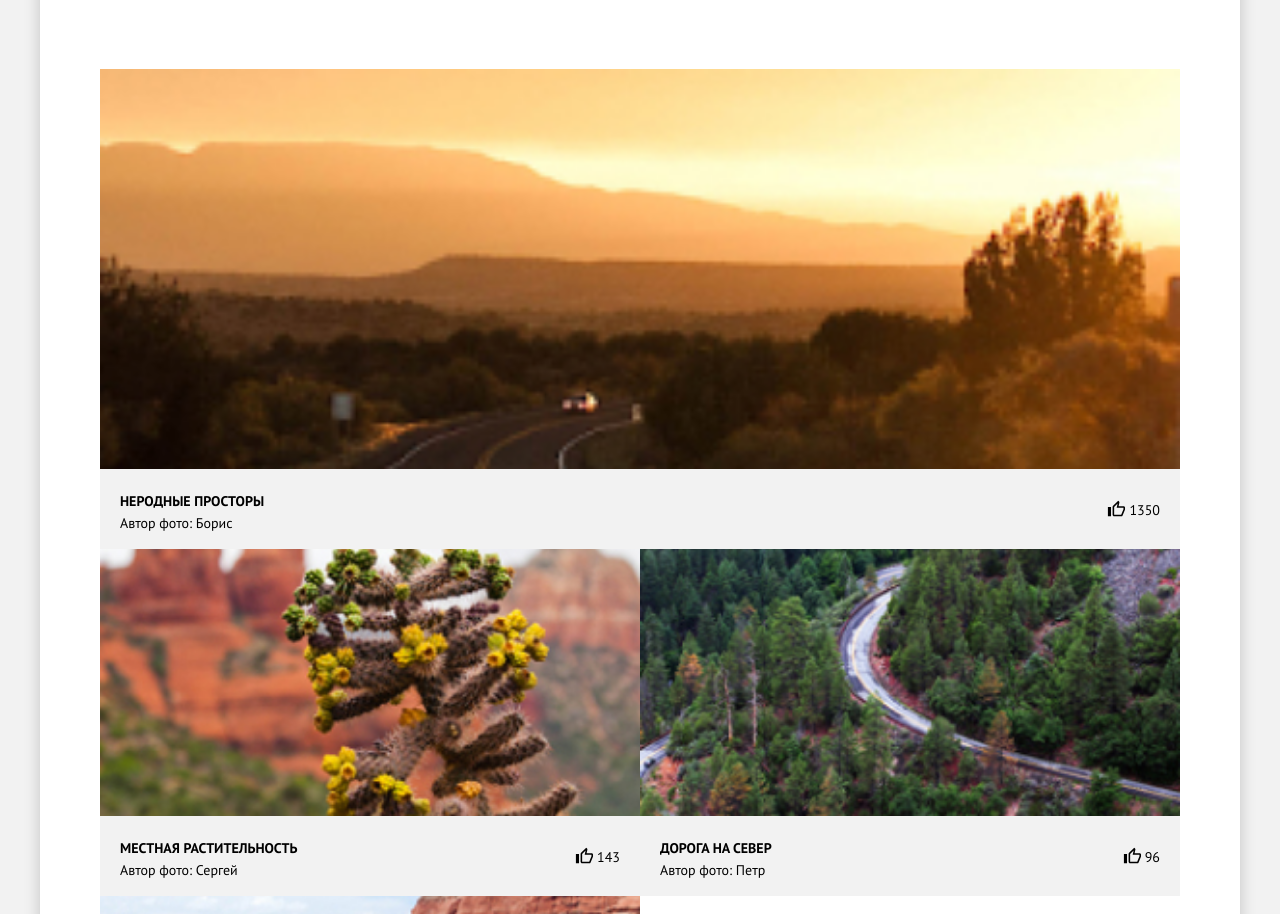
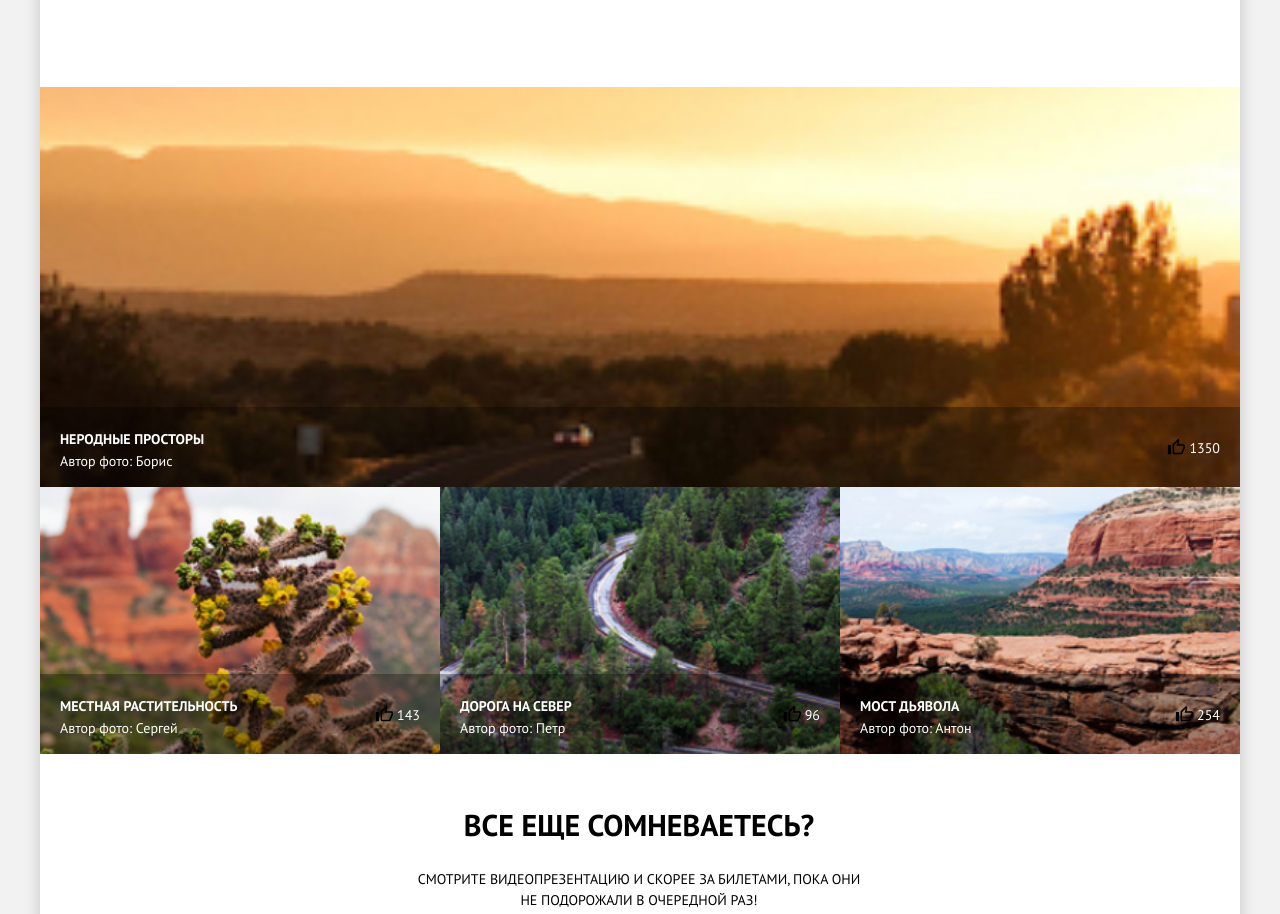
Before and after one commit to htmlacademy-adaptive/260671-sedona-28, a website: page source/catalog.html in a window 1280 px wide. Shown: the part 557-1471 px from the top of the page. Drawn offline with nearby package versions, Linux system fonts and the light colour scheme; files that its build step writes are made by us from their sources.

Commit message:
finished desktop version of catalog page

```diff
--- a/source/sass/blocks/intro-secondary.scss
+++ b/source/sass/blocks/intro-secondary.scss
@@ -9,6 +9,12 @@
     min-height: 537px;
   }
 
+  @media (min-width: $desktop-width) {
+    min-height: 588px;
+  }
+}
+
+.intro-secondary--form {
   @media (min-width: $desktop-width) {
     min-height: 570px;
   }
@@ -25,7 +31,7 @@
   }
 
   @media (min-width: $desktop-width) {
-    padding-bottom: 54px;
+    padding:  98px 155px 54px;
   }
 }
 
--- a/source/sass/blocks/photo.scss
+++ b/source/sass/blocks/photo.scss
@@ -2,10 +2,16 @@
 
 .photo__list {
   @media (min-width: $tablet-width) {
-    display: flex;
-    flex-wrap: wrap;
+    display: grid;
+    grid-template-columns: 1fr 1fr;
     padding-left: 60px;
     padding-right: 60px;
+  }
+
+  @media (min-width: $desktop-width) {
+    grid-template-columns: 1fr 1fr 1fr;
+    padding-left: 0;
+    padding-right: 0;
   }
 }
 
@@ -15,21 +21,34 @@
   border-top: 1px solid $gray;
 
   @media (min-width: $tablet-width) {
-    width: 50%;
     min-height: 347px;
     background-color: $light-gray;
     padding: 0;
     border-top: none;
   }
+
+  @media (min-width: $desktop-width) {
+    min-height: 267px;
+  }
 }
 
 .photo__item:first-of-type {
-  width: 100%;
+  @media (min-width: $tablet-width) {
+grid-column: 1 / 3;
+  }
+
+  @media (min-width: $desktop-width) {
+grid-column: 1 / 4;
+  }
 }
 
 .photo-card__wrapper {
   display: flex;
   flex-direction: column;
+
+  @media (min-width: $desktop-width) {
+    position: relative;
+  }
 }
 
 .photo-card__content {
@@ -38,6 +57,15 @@
     justify-content: space-between;
     align-items: center;
     padding: 22px 20px 15px;
+  }
+
+  @media (min-width: $desktop-width) {
+    position: absolute;
+    bottom: 0;
+    left: 0;
+    right: 0;
+    background-color: #00000050;
+    color: $white;
   }
 }
 
@@ -87,6 +115,10 @@
     width: 100%;
     margin-bottom: 0;
   }
+
+  // @media (min-width: $desktop-width) {
+  //   position: relative;
+  // }
 }
 
 .photo__item:first-of-type .photo__img {
--- a/source/sass/blocks/video.scss
+++ b/source/sass/blocks/video.scss
@@ -11,6 +11,10 @@
   @media (min-width: $tablet-width) {
     border: none;
     padding: 58px 60px 40px;
+  }
+
+  @media (min-width: $desktop-width) {
+    padding: 58px 201px 86px 199px;
   }
 }
 
```
Also changed, not shown: source/form.html (+1 -1 lines).
